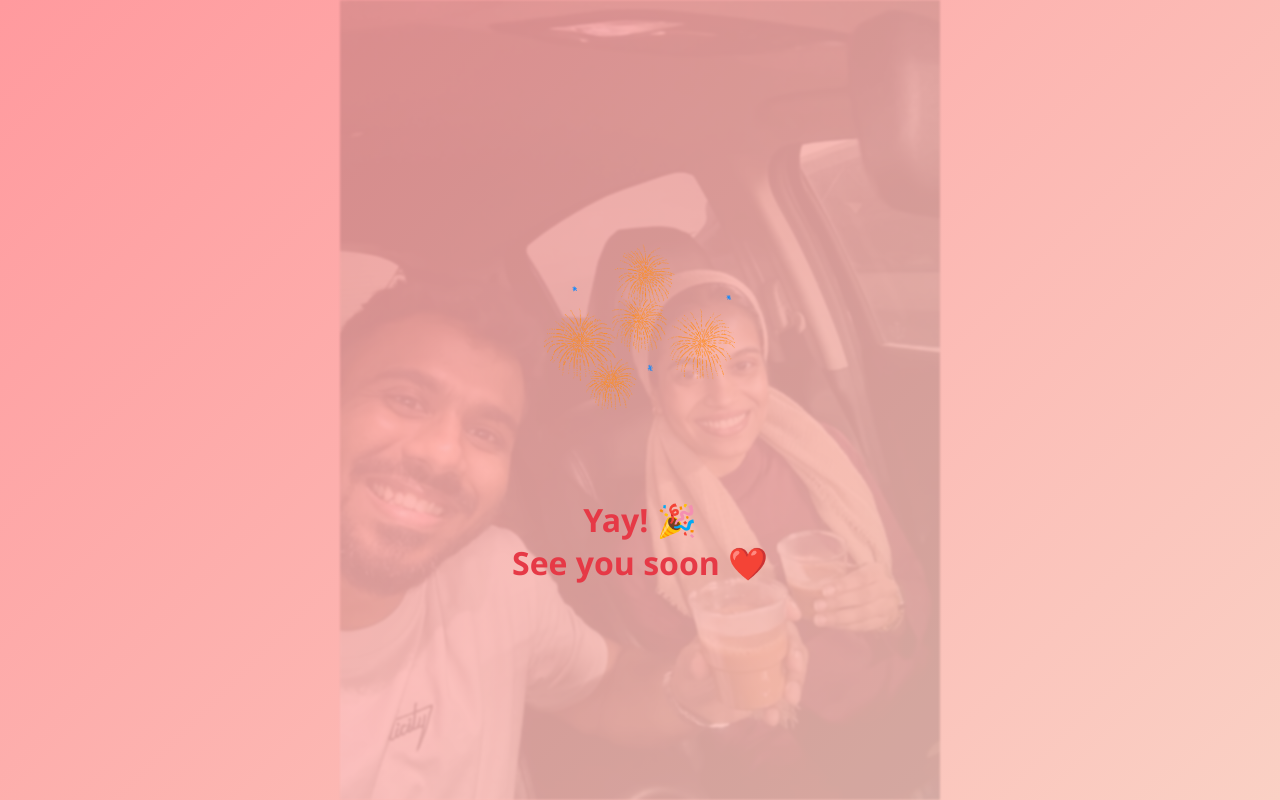
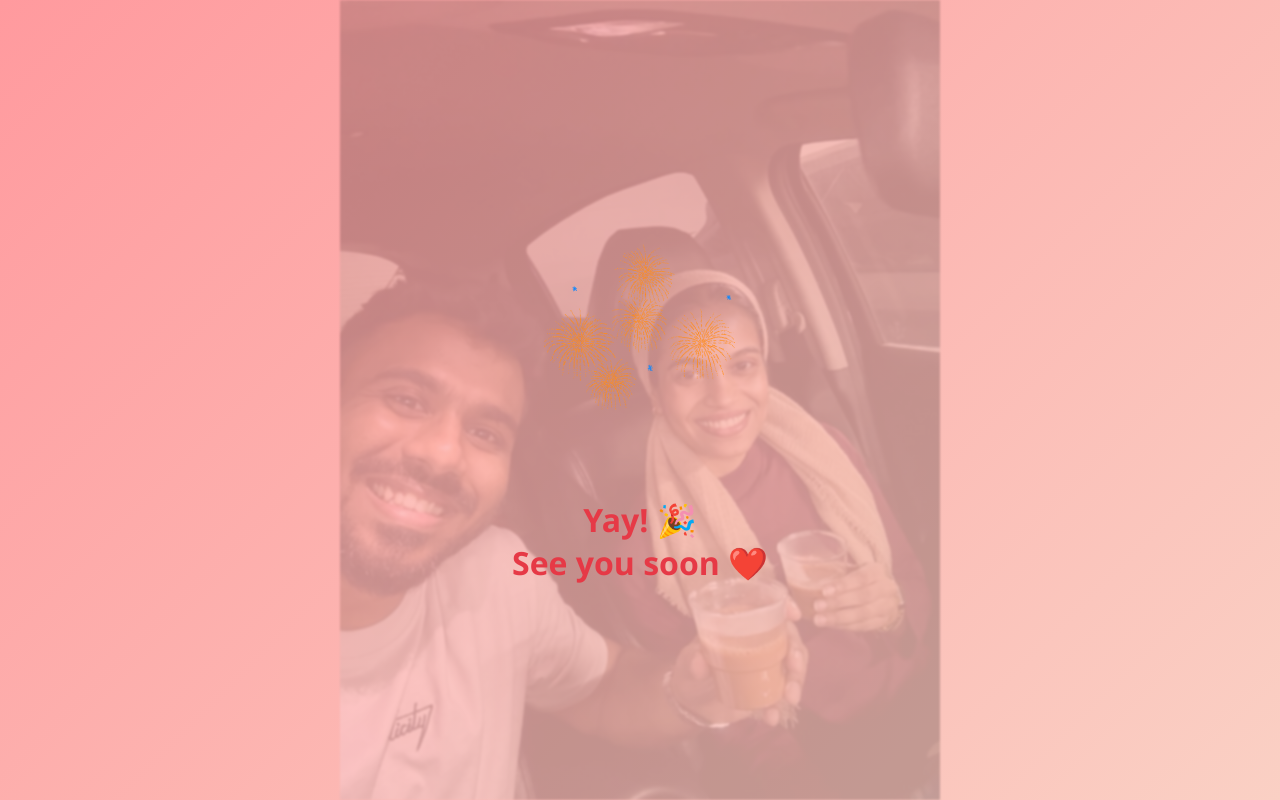
Before and after one commit to asffaq/Riffu-Valentine, a plain HTML site: page index.html in a window 1280 px wide. Both pictures are taken after a click on the button "YES 💕". Drawn offline with Linux system fonts and the light colour scheme.

Commit message:
index.html

```diff
--- a/index.html
+++ b/index.html
@@ -4,7 +4,7 @@
   <meta charset="UTF-8">
   <title>14th Feb Date?</title>
 
-  <!-- Prevent iOS zoom weirdness -->
+  <!-- iOS Safari viewport safety -->
   <meta name="viewport" content="width=device-width, initial-scale=1, maximum-scale=1">
 
   <style>
@@ -132,7 +132,7 @@
       noBtn.style.top = `${y}px`;
     }
 
-    // Desktop
+    // Desktop hover
     noBtn.addEventListener("mouseenter", moveNoButton);
 
     // iOS / touch
@@ -144,7 +144,7 @@
     // Backup
     noBtn.addEventListener("click", moveNoButton);
 
-    // YES button
+    // YES button logic (with iOS GIF fix)
     yesBtn.addEventListener("click", () => {
       document.body.innerHTML = `
         <div class="fade-in" style="
@@ -171,13 +171,13 @@
               width:100%;
               height:100%;
               object-fit:contain;
-              opacity:0.15;
+              opacity:0.22;
               filter: blur(1px);
             "
           >
 
-          <!-- Foreground -->
-          <div style="
+          <!-- Foreground container -->
+          <div id="celebrate" style="
             position:relative;
             z-index:2;
             display:flex;
@@ -187,18 +187,7 @@
             max-width:420px;
             width:100%;
           ">
-            <img
-              src="fireworks.gif"
-              alt="Fireworks"
-              style="
-                max-width:260px;
-                width:80%;
-                margin-bottom:20px;
-                border-radius:15px;
-              "
-            >
-
-            <h1 style="color:#e63946;">
+            <h1 style="color:#e63946; margin-bottom:20px;">
               Yay! 🎉<br>
               See you soon ❤️
             </h1>
@@ -206,6 +195,18 @@
 
         </div>
       `;
+
+      // 🔥 iOS Safari–safe animated GIF injection
+      const fireworks = document.createElement("img");
+      fireworks.src = "fireworks.gif?" + new Date().getTime(); // cache-buster
+      fireworks.alt = "Fireworks";
+      fireworks.style.maxWidth = "260px";
+      fireworks.style.width = "80%";
+      fireworks.style.marginBottom = "20px";
+      fireworks.style.borderRadius = "15px";
+
+      const container = document.getElementById("celebrate");
+      container.prepend(fireworks);
     });
   </script>
 
```
